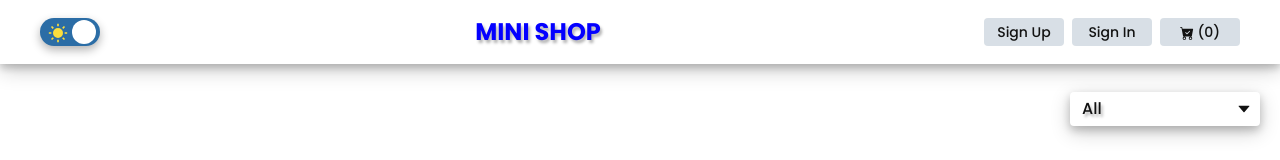
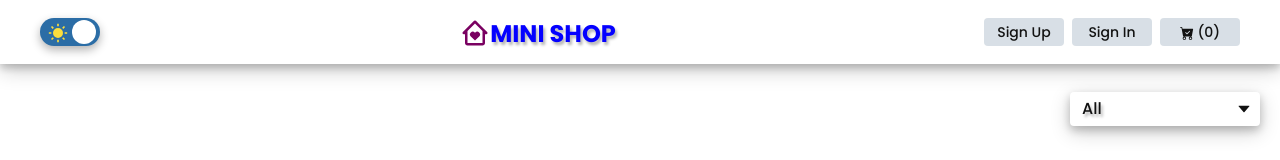
Before and after one commit to nqbbao1996/minishop, a React (Create React App) app: page / in a window 1280 px wide. Shown: the top 160 px of the page. Built offline with nearby package versions, Linux system fonts and the light colour scheme; no server answers.

Commit message:
homeIcon

```diff
--- a/src/Components/Header/Header.js
+++ b/src/Components/Header/Header.js
@@ -6,6 +6,7 @@ import { useContext } from "react";
 import { Link } from "react-router-dom";
 import { useCart } from "react-use-cart";
 import { BsFillCartCheckFill } from "react-icons/bs";
+import { BiHomeHeart } from "react-icons/bi";
 const cx = classNames.bind(styles);
 
 function Header() {
@@ -15,6 +16,9 @@ function Header() {
     <header className={cx(themeContext.theme)}>
       <SwitchMode />
       <Link to={"/"}>
+        <i className={cx("homeIcon")}>
+          <BiHomeHeart />
+        </i>
         <span className={cx("brand")}>MINI SHOP</span>
       </Link>
       <div className={cx("nav-btn")}>
--- a/src/Components/Header/Header.module.scss
+++ b/src/Components/Header/Header.module.scss
@@ -15,21 +15,30 @@ header {
   @media only screen and (max-width: 768px) {
     padding: 0 20px;
   }
-  span {
+}
+.brand{
     font-weight: bold;
     font-size: 2.4rem;
     text-shadow: var(--TextShadow);
     cursor: pointer;
 
+    animation-name: changecolor;
+    animation-duration: 6s;
+    animation-iteration-count:infinite;
+
     @media only screen and (max-width: 560px) {
       display: none;
-    }
   }
 }
-.brand{
+.homeIcon{
+  font-size: 3rem;
   animation-name: changecolor;
-  animation-duration: 6s;
+  animation-duration: 8s;
   animation-iteration-count:infinite;
+  @media only screen and (max-width: 560px) {
+    font-size: 2.5rem;
+    padding: 0 1rem;
+  }
 }
 @keyframes changecolor{
   0%   {color: rgb(4, 0, 255);}
```
